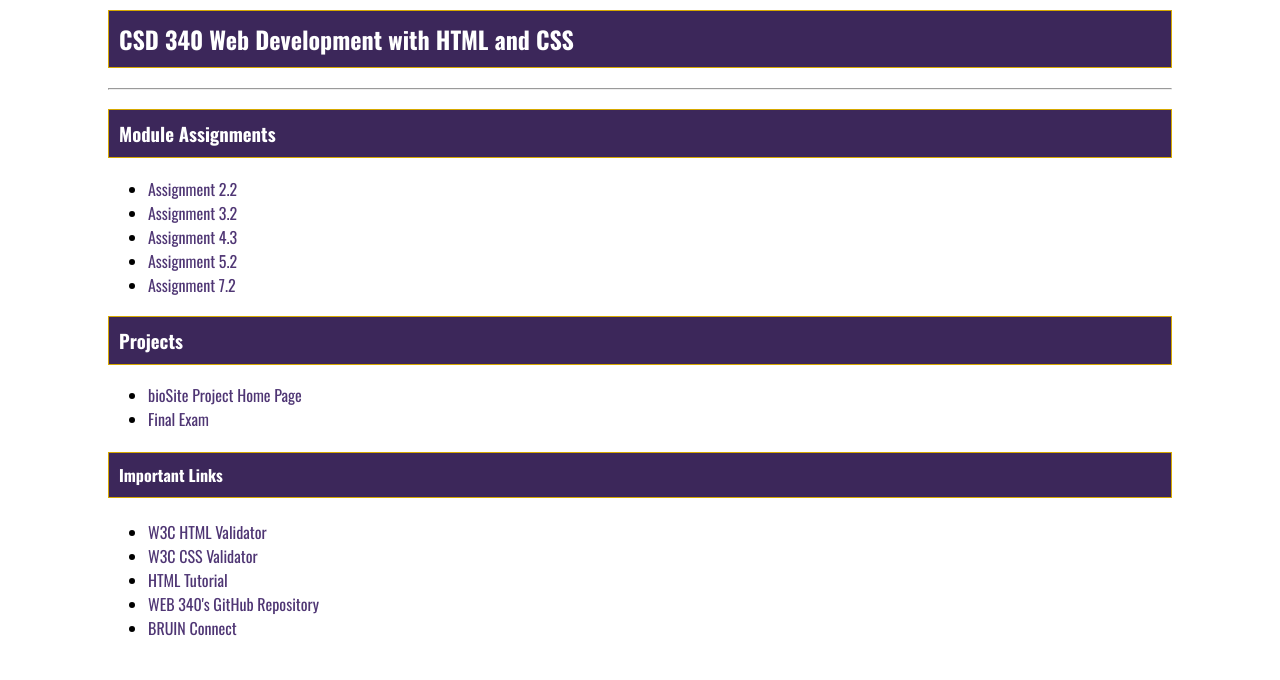
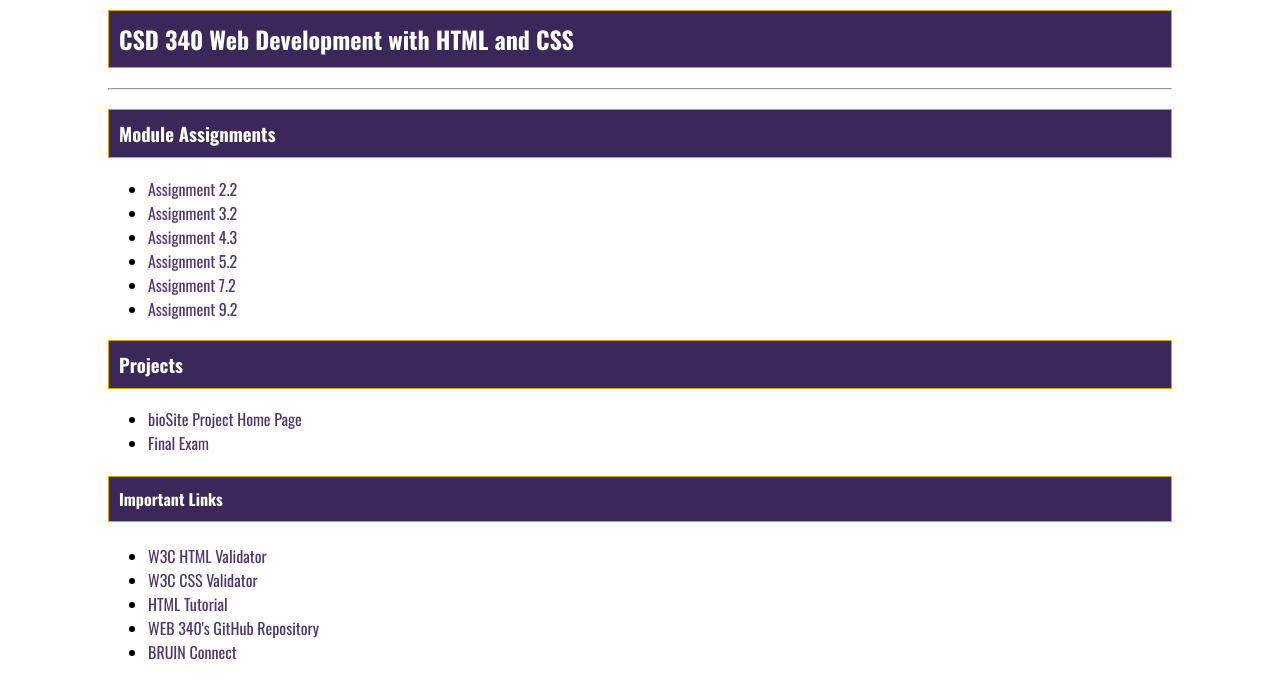
Before and after one commit to TreeRex95/csd-340, a plain HTML site: page index.html in a window 1280 px wide. Shown: the part 130-810 px from the top of the page. Drawn offline with nearby package versions, Linux system fonts and the light colour scheme.

Commit message:
Update index.html

```diff
--- a/index.html
+++ b/index.html
@@ -30,6 +30,9 @@
             </li>
             <li>
                 <a href="module-7/boetcher_EX5.html">Assignment 7.2</a>
+            </li>
+            <li>
+                <a href="module-9/boetcher_EX6.html">Assignment 9.2</a>
             </li>
         </ul>
 
```
